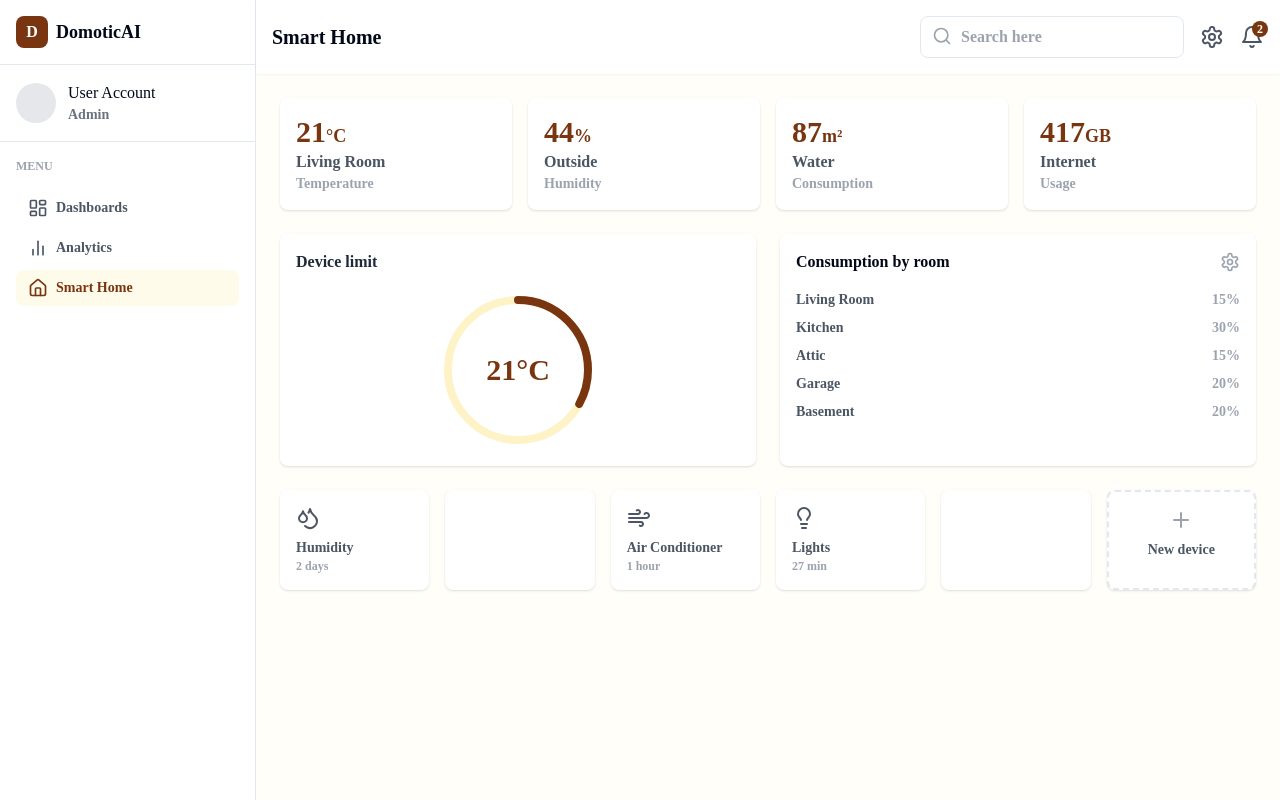
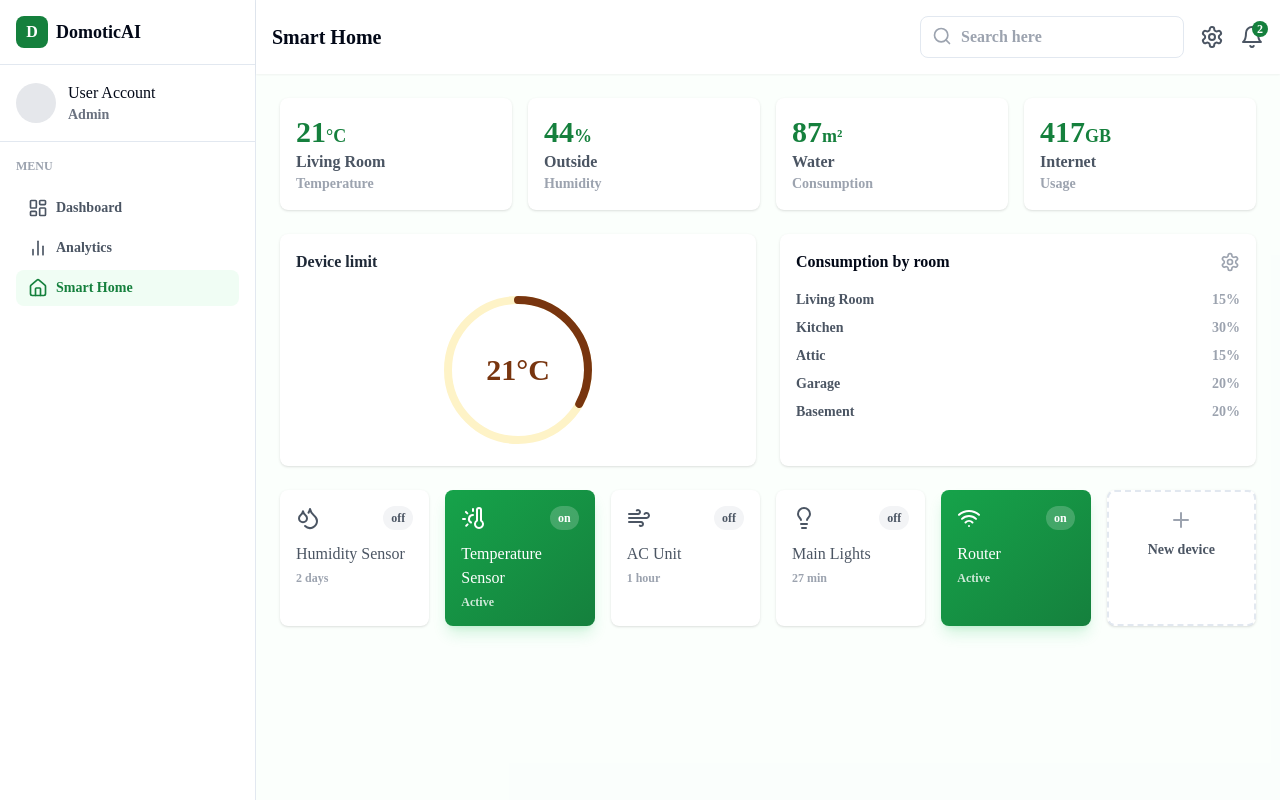
Before and after one commit to Greeshma855/DomoticAI, a React (Vite) app in the folder frontend/: page /dashboard in a window 1280 px wide. Built offline with nearby package versions, Linux system fonts and the light colour scheme; a web font is replaced by a local one.

Commit message:
Dashboard updated

```diff
--- a/frontend/src/SmartHomeDashboard.jsx
+++ b/frontend/src/SmartHomeDashboard.jsx
@@ -1,29 +1,25 @@
-import React from 'react';
-import { useNavigate } from 'react-router-dom';
 import {
+  BarChart2,
   Bell,
+  Droplets,
+  Home,
+  LayoutDashboard,
+  Lightbulb,
+  Plus,
   Search,
   Settings,
-  Plus,
   ThermometerSun,
-  Droplets,
   Wifi,
   Wind,
-  Lightbulb,
-  LayoutDashboard,
-  BarChart2,
-  Compass,
-  ShoppingCart,
-  Users,
-  Home,
-  FileText,
-  Boxes,
-  Key
+  X
 } from 'lucide-react';
+import React, { useState } from 'react';
+import { useNavigate } from 'react-router-dom';
 import TemperatureControlCard from './TemperatureControl';
 
-const Card = ({ children, className = '' }) => (
-  <div className={`bg-white rounded-lg shadow ${className}`}>
+// ... (previous code remains the same until the SmartHomeDashboard component's device card section)
+const Card = ({ children, className = '', onClick }) => (
+  <div className={`bg-white rounded-lg shadow ${className}`} onClick={onClick}>
     {children}
   </div>
 );
@@ -34,28 +30,104 @@ const CardContent = ({ children, className = '' }) => (
   </div>
 );
 
+const DeviceIcon = ({ type, className }) => {
+  const icons = {
+    'Humidity': Droplets,
+    'Temperature': ThermometerSun,
+    'Air Conditioner': Wind,
+    'Lights': Lightbulb,
+    'Wi-fi': Wifi
+  };
+
+  const IconComponent = icons[type];
+  return IconComponent ? <IconComponent className={className} /> : null;
+};
+
+const Modal = ({ isOpen, onClose, onSubmit }) => {
+  const [deviceName, setDeviceName] = useState('');
+  const [deviceType, setDeviceType] = useState('Humidity');
+
+  const handleSubmit = (e) => {
+    e.preventDefault();
+    onSubmit({
+      name: deviceName,
+      type: deviceType,
+      status: 'off',
+      lastActive: 'Just added'
+    });
+    setDeviceName('');
+    setDeviceType('Humidity');
+    onClose();
+  };
+
+  if (!isOpen) return null;
+
+  const deviceTypes = ['Humidity', 'Temperature', 'Air Conditioner', 'Lights', 'Wi-fi'];
+
+  return (
+    <div className="fixed inset-0 bg-black bg-opacity-50 flex items-center justify-center z-50">
+      <div className="bg-white rounded-lg p-6 w-96">
+        <div className="flex justify-between items-center mb-4">
+          <h2 className="text-xl font-bold">Add New Device</h2>
+          <button onClick={onClose} className="text-gray-500 hover:text-gray-700">
+            <X className="h-6 w-6" />
+          </button>
+        </div>
+        <form onSubmit={handleSubmit} className="space-y-4">
+          <div>
+            <label className="block text-sm font-medium text-gray-700">Device Name</label>
+            <input
+              type="text"
+              value={deviceName}
+              onChange={(e) => setDeviceName(e.target.value)}
+              className="mt-1 block w-full rounded-md border border-gray-300 px-3 py-2"
+              required
+            />
+          </div>
+          <div>
+            <label className="block text-sm font-medium text-gray-700">Device Type</label>
+            <select
+              value={deviceType}
+              onChange={(e) => setDeviceType(e.target.value)}
+              className="mt-1 block w-full rounded-md border border-gray-300 px-3 py-2"
+            >
+              {deviceTypes.map(type => (
+                <option key={type} value={type}>{type}</option>
+              ))}
+            </select>
+          </div>
+          <button
+            type="submit"
+            className="w-full bg-green-600 text-white py-2 px-4 rounded-md hover:bg-green-700"
+          >
+            Add Device
+          </button>
+        </form>
+      </div>
+    </div>
+  );
+};
+
 const Sidebar = () => {
   const navigate = useNavigate();
 
   const menuItems = [
-    { icon: LayoutDashboard, label: 'Dashboards', href: '/dashboard' },
+    { icon: LayoutDashboard, label: 'Dashboard', href: '/dashboard' },
     { icon: BarChart2, label: 'Analytics', href: '/analytics' },
     { icon: Home, label: 'Smart Home', href: '/dashboard', active: true },
   ];
 
   return (
     <div className="w-64 h-screen bg-white border-r flex flex-col">
-      {/* Logo Section */}
       <div className="p-4 border-b">
         <div className="flex items-center space-x-2">
-          <div className="w-8 h-8 bg-amber-900 rounded-lg flex items-center justify-center">
+          <div className="w-8 h-8 bg-green-700 rounded-lg flex items-center justify-center">
             <span className="text-white font-bold">D</span>
           </div>
           <span className="font-semibold text-lg">DomoticAI</span>
         </div>
       </div>
 
-      {/* User Profile */}
       <div className="p-4 border-b">
         <div className="flex items-center space-x-3">
           <div className="w-10 h-10 rounded-full bg-gray-200"></div>
@@ -66,7 +138,6 @@ const Sidebar = () => {
         </div>
       </div>
 
-      {/* Main Menu */}
       <div className="flex-1 overflow-y-auto">
         <div className="p-4">
           <div className="text-xs font-semibold text-gray-400 uppercase mb-4">Menu</div>
@@ -81,7 +152,7 @@ const Sidebar = () => {
                 }}
                 className={`flex items-center space-x-2 px-3 py-2 rounded-lg text-sm ${
                   item.active
-                    ? 'bg-amber-50 text-amber-900'
+                    ? 'bg-green-50 text-green-700'
                     : 'text-gray-600 hover:bg-gray-50'
                 }`}
               >
@@ -91,16 +162,23 @@ const Sidebar = () => {
             ))}
           </nav>
         </div>
-
-        {/* Sub Menu */}
-
       </div>
     </div>
   );
 };
 
 const SmartHomeDashboard = () => {
-  const rooms = ['Cameras', 'Kitchen', 'Living', 'Attic'];
+// ... (previous state and handlers remain the same)
+
+  const [isModalOpen, setIsModalOpen] = useState(false);
+  const [devices, setDevices] = useState([
+    { name: 'Humidity Sensor', type: 'Humidity', status: 'off', lastActive: '2 days' },
+    { name: 'Temperature Sensor', type: 'Temperature', status: 'on', lastActive: 'Active' },
+    { name: 'AC Unit', type: 'Air Conditioner', status: 'off', lastActive: '1 hour' },
+    { name: 'Main Lights', type: 'Lights', status: 'off', lastActive: '27 min' },
+    { name: 'Router', type: 'Wi-fi', status: 'on', lastActive: 'Active' }
+  ]);
+
   const stats = [
     { value: '21', unit: '°C', label: 'Living Room', sublabel: 'Temperature' },
     { value: '44', unit: '%', label: 'Outside', sublabel: 'Humidity' },
@@ -116,20 +194,32 @@ const SmartHomeDashboard = () => {
     { room: 'Basement', percentage: 20 }
   ];
 
-  const devices = [
-    { name: 'Humidity', icon: Droplets, status: 'off', lastActive: '2 days' },
-    { name: 'Temperature', icon: ThermometerSun, status: 'on', lastActive: 'Active' },
-    { name: 'Air Conditioner', icon: Wind, status: 'off', lastActive: '1 hour' },
-    { name: 'Lights', icon: Lightbulb, status: 'off', lastActive: '27 min' },
-    { name: 'Wi-fi', icon: Wifi, status: 'on', lastActive: 'Active' }
-  ];
+  const handleAddDevice = (newDevice) => {
+    setDevices(prevDevices => [...prevDevices, newDevice]);
+  };
+
+  const toggleDevice = (index) => {
+    setDevices(prevDevices =>
+      prevDevices.map((device, i) => {
+        if (i === index) {
+          const newStatus = device.status === 'on' ? 'off' : 'on';
+          return {
+            ...device,
+            status: newStatus,
+            lastActive: newStatus === 'on' ? 'Active' : 'Just now'
+          };
+        }
+        return device;
+      })
+    );
+  };
 
 return (
   <div className="flex">
     <Sidebar />
     <div className="flex-1">
-        <div className="min-h-screen bg-amber-50/30">
-          {/* Header */}
+      <div className="min-h-screen bg-green-50/30">
+        {/* ... (previous header and stats sections remain the same) */}
                  <header className="bg-white p-4 flex justify-between items-center shadow-sm">
            <div className="flex items-center space-x-4">
               <h1 className="text-xl font-bold">Smart Home</h1>
@@ -146,21 +236,18 @@ const SmartHomeDashboard = () => {
               <Settings className="h-6 w-6 text-gray-600" />
               <div className="relative">
                 <Bell className="h-6 w-6 text-gray-600" />
-                <span className="absolute -top-1 -right-1 h-4 w-4 bg-amber-900 rounded-full text-white text-xs flex items-center justify-center">
+                <span className="absolute -top-1 -right-1 h-4 w-4 bg-green-700 rounded-full text-white text-xs flex items-center justify-center">
                   2
                 </span>
               </div>
             </div>
           </header>
-
-          {/* Main Content */}
         <main className="p-6 space-y-6">
-            {/* Stats Grid */}
+          {/* ... (previous sections remain the same) */}
                       <div className="grid grid-cols-1 md:grid-cols-4 gap-4">
                {stats.map((stat) => (
-                <Card key={stat.label}>
-                  <CardContent>
-                    <div className="text-3xl font-bold text-amber-900">
+                <Card key={stat.label}>                   <CardContent>
+                     <div className="text-3xl font-bold text-green-700">
                        {stat.value}
                        <span className="text-lg">{stat.unit}</span>
                      </div>
@@ -171,11 +258,9 @@ const SmartHomeDashboard = () => {
                ))}
              </div>
 
-            {/* Device Controls */}
             <div className="grid grid-cols-1 md:grid-cols-2 gap-6">
               <TemperatureControlCard/>
 
-              {/* Room Consumption */}
               <Card>
                <CardContent>
                  <div className="flex justify-between items-center mb-4">
@@ -189,29 +274,64 @@ const SmartHomeDashboard = () => {
                      <div key={room.room} className="flex items-center justify-between">
                        <span className="text-sm text-gray-600">{room.room}</span>
                        <span className="text-sm text-gray-400">{room.percentage}%</span>
-                      </div>
-                    ))}
+                      </div>                    ))}
                   </div>
                 </CardContent>
               </Card>
             </div>
 
-            {/* Device Controls Grid */}
+
           <div className="grid grid-cols-2 md:grid-cols-6 gap-4">
-              {devices.map((device) => (
-                <Card key={device.name} className={device.status === 'on' ? 'bg-amber-900 text-white' : ''}>
-                  <CardContent>
-                    <device.icon className={`h-6 w-6 ${device.status === 'on' ? 'text-white' : 'text-gray-600'}`} />
-                    <div className={`mt-2 text-sm ${device.status === 'on' ? 'text-white' : 'text-gray-600'}`}>
+            {devices.map((device, index) => (
+              <Card
+                key={`${device.name}-${index}`}
+                className={`cursor-pointer transition-all duration-300 transform hover:scale-105 ${
+                  device.status === 'on'
+                    ? 'bg-gradient-to-br from-green-600 to-green-700 shadow-lg shadow-green-500/20'
+                    : 'bg-white hover:shadow-md hover:border-green-100'
+                }`}
+                onClick={() => toggleDevice(index)}
+              >
+                <CardContent className={`${device.status === 'on' ? 'text-white' : ''}`}>
+                  <div className="flex justify-between items-center">
+                    <DeviceIcon
+                      type={device.type}
+                      className={`h-6 w-6 ${
+                        device.status === 'on'
+                          ? 'text-white'
+                          : 'text-gray-600'
+                      }`}
+                    />
+                    <div className={`px-2 py-1 rounded-full text-xs ${
+                      device.status === 'on'
+                        ? 'bg-white/20 text-white'
+                        : 'bg-gray-100 text-gray-600'
+                    }`}>
+                      {device.status}
+                    </div>
+                  </div>
+                  <div className={`mt-3 font-medium ${
+                    device.status === 'on'
+                      ? 'text-white'
+                      : 'text-gray-600'
+                  }`}>
                     {device.name}
                   </div>
-                    <div className={`text-xs ${device.status === 'on' ? 'text-white/80' : 'text-gray-400'}`}>
+                  <div className={`text-xs mt-1 ${
+                    device.status === 'on'
+                      ? 'text-white/80'
+                      : 'text-gray-400'
+                  }`}>
                     {device.lastActive}
                   </div>
                 </CardContent>
               </Card>
             ))}
-              <Card className="border-2 border-dashed">
+
+            <Card
+              className="border-2 border-dashed cursor-pointer hover:border-green-500 transition-colors duration-200 hover:bg-green-50/50"
+              onClick={() => setIsModalOpen(true)}
+            >
               <CardContent className="flex flex-col items-center justify-center">
                 <Plus className="h-6 w-6 text-gray-400" />
                 <span className="mt-2 text-sm text-gray-600">New device</span>
@@ -221,348 +341,13 @@ const SmartHomeDashboard = () => {
         </main>
       </div>
     </div>
+    <Modal
+      isOpen={isModalOpen}
+      onClose={() => setIsModalOpen(false)}
+      onSubmit={handleAddDevice}
+    />
   </div>
 );
 };
 
 export default SmartHomeDashboard;
-
-
-
-//the below code can be used as device component in sidebar
-
-// import React, { useState } from 'react';
-// import { useNavigate } from 'react-router-dom';
-// import {
-//   Bell,
-//   Search,
-//   Settings,
-//   Plus,
-//   ThermometerSun,
-//   Droplets,
-//   Wifi,
-//   Wind,
-//   Lightbulb,
-//   LayoutDashboard,
-//   BarChart2,
-//   Compass,
-//   ShoppingCart,
-//   Users,
-//   Home,
-//   FileText,
-//   Boxes,
-//   Key,
-//   X
-// } from 'lucide-react';
-// import TemperatureControlCard from './TemperatureControl';
-
-// const Card = ({ children, className = '', onClick }) => (
-//   <div
-//     className={`bg-white rounded-lg shadow ${className}`}
-//     onClick={onClick}
-//   >
-//     {children}
-//   </div>
-// );
-
-// const CardContent = ({ children, className = '' }) => (
-//   <div className={`p-4 ${className}`}>
-//     {children}
-//   </div>
-// );
-
-// const Sidebar = () => {
-//   const navigate = useNavigate();
-
-//   const menuItems = [
-//     { icon: LayoutDashboard, label: 'Dashboards', href: '/dashboard' },
-//     { icon: BarChart2, label: 'Analytics', href: '/analytics' },
-//     { icon: Compass, label: 'Discover', href: '/discover' },
-//     { icon: ShoppingCart, label: 'Sales', href: '/sales' },
-//     { icon: Home, label: 'Smart Home', href: '/dashboard', active: true },
-//   ];
-
-//   const subMenuItems = [
-//     { icon: FileText, label: 'Pages', href: '/pages' },
-//     { icon: Boxes, label: 'Applications', href: '/apps' },
-//     { icon: ShoppingCart, label: 'E-commerce', href: '/ecommerce' },
-//     { icon: Key, label: 'Authentication', href: '/auth' },
-//   ];
-
-//   return (
-//     <div className="w-64 h-screen bg-white border-r flex flex-col">
-//       {/* Logo Section */}
-//       <div className="p-4 border-b">
-//         <div className="flex items-center space-x-2">
-//           <div className="w-8 h-8 bg-amber-900 rounded-lg flex items-center justify-center">
-//             <span className="text-white font-bold">D</span>
-//           </div>
-//           <span className="font-semibold text-lg">DomoticAI</span>
-//         </div>
-//       </div>
-
-//       {/* User Profile */}
-//       <div className="p-4 border-b">
-//         <div className="flex items-center space-x-3">
-//           <div className="w-10 h-10 rounded-full bg-gray-200"></div>
-//           <div>
-//             <div className="font-medium">User Account</div>
-//             <div className="text-sm text-gray-500">Admin</div>
-//           </div>
-//         </div>
-//       </div>
-
-//       {/* Main Menu */}
-//       <div className="flex-1 overflow-y-auto">
-//         <div className="p-4">
-//           <div className="text-xs font-semibold text-gray-400 uppercase mb-4">Menu</div>
-//           <nav className="space-y-1">
-//             {menuItems.map((item) => (
-//               <a
-//                 key={item.label}
-//                 href={item.href}
-//                 onClick={(e) => {
-//                   e.preventDefault();
-//                   navigate(item.href);
-//                 }}
-//                 className={`flex items-center space-x-2 px-3 py-2 rounded-lg text-sm ${
-//                   item.active
-//                     ? 'bg-amber-50 text-amber-900'
-//                     : 'text-gray-600 hover:bg-gray-50'
-//                 }`}
-//               >
-//                 <item.icon className="w-5 h-5" />
-//                 <span>{item.label}</span>
-//               </a>
-//             ))}
-//           </nav>
-//         </div>
-
-//         {/* Sub Menu */}
-//         <div className="p-4">
-//           <div className="text-xs font-semibold text-gray-400 uppercase mb-4">Pages</div>
-//           <nav className="space-y-1">
-//             {subMenuItems.map((item) => (
-//               <a
-//                 key={item.label}
-//                 href={item.href}
-//                 onClick={(e) => {
-//                   e.preventDefault();
-//                   navigate(item.href);
-//                 }}
-//                 className="flex items-center space-x-2 px-3 py-2 rounded-lg text-sm text-gray-600 hover:bg-gray-50"
-//               >
-//                 <item.icon className="w-5 h-5" />
-//                 <span>{item.label}</span>
-//               </a>
-//             ))}
-//           </nav>
-//         </div>
-//       </div>
-//     </div>
-//   );
-// };
-
-// // Custom Modal Component
-// const Modal = ({ isOpen, onClose, children }) => {
-//   if (!isOpen) return null;
-
-//   return (
-//     <div className="fixed inset-0 z-50 flex items-center justify-center">
-//       <div
-//         className="absolute inset-0 bg-black/50"
-//         onClick={onClose}
-//       />
-//       <div className="relative bg-white rounded-lg shadow-lg w-full max-w-md p-6 mx-4">
-//         {children}
-//       </div>
-//     </div>
-//   );
-// };
-
-// const AddDeviceModal = ({ isOpen, onClose, onAddDevice }) => {
-//   const [newDevice, setNewDevice] = useState({
-//     name: '',
-//     type: '',
-//     status: 'off'
-//   });
-
-//   const deviceTypes = [
-//     { icon: Droplets, value: 'humidity', label: 'Humidity' },
-//     { icon: ThermometerSun, value: 'temperature', label: 'Temperature' },
-//     { icon: Wind, value: 'air', label: 'Air Conditioner' },
-//     { icon: Lightbulb, value: 'light', label: 'Light' },
-//     { icon: Wifi, value: 'wifi', label: 'Wi-Fi' }
-//   ];
-
-//   const handleSubmit = (e) => {
-//     e.preventDefault();
-//     const selectedType = deviceTypes.find(type => type.value === newDevice.type);
-//     if (!selectedType) return;
-
-//     onAddDevice({
-//       ...newDevice,
-//       icon: selectedType.icon,
-//       lastActive: 'Just added'
-//     });
-//     setNewDevice({ name: '', type: '', status: 'off' });
-//     onClose();
-//   };
-
-//   return (
-//     <Modal isOpen={isOpen} onClose={onClose}>
-//       <div className="flex justify-between items-center mb-4">
-//         <h2 className="text-xl font-semibold">Add New Device</h2>
-//         <button
-//           onClick={onClose}
-//           className="text-gray-500 hover:text-gray-700"
-//         >
-//           <X className="w-5 h-5" />
-//         </button>
-//       </div>
-
-//       <form onSubmit={handleSubmit} className="space-y-4">
-//         <div className="space-y-2">
-//           <label className="block text-sm font-medium text-gray-700">
-//             Device Name
-//           </label>
-//           <input
-//             required
-//             type="text"
-//             value={newDevice.name}
-//             onChange={(e) => setNewDevice({ ...newDevice, name: e.target.value })}
-//             placeholder="Enter device name"
-//             className="w-full px-3 py-2 border rounded-lg focus:outline-none focus:ring-2 focus:ring-amber-500"
-//           />
-//         </div>
-
-//         <div className="space-y-2">
-//           <label className="block text-sm font-medium text-gray-700">
-//             Device Type
-//           </label>
-//           <select
-//             required
-//             value={newDevice.type}
-//             onChange={(e) => setNewDevice({ ...newDevice, type: e.target.value })}
-//             className="w-full px-3 py-2 border rounded-lg focus:outline-none focus:ring-2 focus:ring-amber-500"
-//           >
-//             <option value="">Select device type</option>
-//             {deviceTypes.map((type) => (
-//               <option key={type.value} value={type.value}>
-//                 {type.label}
-//               </option>
-//             ))}
-//           </select>
-//         </div>
-
-//         <div className="flex justify-end space-x-3 mt-6">
-//           <button
-//             type="button"
-//             onClick={onClose}
-//             className="px-4 py-2 border rounded-lg hover:bg-gray-50"
-//           >
-//             Cancel
-//           </button>
-//           <button
-//             type="submit"
-//             className="px-4 py-2 bg-amber-900 text-white rounded-lg hover:bg-amber-800"
-//           >
-//             Add Device
-//           </button>
-//         </div>
-//       </form>
-//     </Modal>
-//   );
-// };
-
-// const SmartHomeDashboard = () => {
-//   const [isAddDeviceOpen, setIsAddDeviceOpen] = useState(false);
-//   const [devices, setDevices] = useState([
-//     { name: 'Humidity', icon: Droplets, status: 'off', lastActive: '2 days' },
-//     { name: 'Temperature', icon: ThermometerSun, status: 'on', lastActive: 'Active' },
-//     { name: 'Air Conditioner', icon: Wind, status: 'off', lastActive: '1 hour' },
-//     { name: 'Lights', icon: Lightbulb, status: 'off', lastActive: '27 min' },
-//     { name: 'Wi-fi', icon: Wifi, status: 'on', lastActive: 'Active' }
-//   ]);
-
-//   const handleAddDevice = (newDevice) => {
-//     setDevices([...devices, newDevice]);
-//   };
-
-//   const toggleDeviceStatus = (index) => {
-//     const updatedDevices = [...devices];
-//     updatedDevices[index] = {
-//       ...updatedDevices[index],
-//       status: updatedDevices[index].status === 'on' ? 'off' : 'on',
-//       lastActive: updatedDevices[index].status === 'off' ? 'Active' : 'Just now'
-//     };
-//     setDevices(updatedDevices);
-//   };
-
-//   const rooms = ['Cameras', 'Kitchen', 'Living', 'Attic'];
-//   const stats = [
-//     { value: '21', unit: '°C', label: 'Living Room', sublabel: 'Temperature' },
-//     { value: '44', unit: '%', label: 'Outside', sublabel: 'Humidity' },
-//     { value: '87', unit: 'm²', label: 'Water', sublabel: 'Consumption' },
-//     { value: '417', unit: 'GB', label: 'Internet', sublabel: 'Usage' }
-//   ];
-
-//   const roomConsumption = [
-//     { room: 'Living Room', percentage: 15 },
-//     { room: 'Kitchen', percentage: 30 },
-//     { room: 'Attic', percentage: 15 },
-//     { room: 'Garage', percentage: 20 },
-//     { room: 'Basement', percentage: 20 }
-//   ];
-
-//   return (
-//     <div className="flex">
-//       <Sidebar />
-//       <div className="flex-1">
-//         <div className="min-h-screen bg-amber-50/30">
-//           {/* ... Keep existing header and other sections ... */}
-
-//           {/* Device Controls Grid */}
-//           <div className="grid grid-cols-2 md:grid-cols-6 gap-4 p-6">
-//             {devices.map((device, index) => (
-//               <Card
-//                 key={`${device.name}-${index}`}
-//                 className={`cursor-pointer transition-all duration-200 hover:shadow-lg ${
-//                   device.status === 'on' ? 'bg-amber-900 text-white' : ''
-//                 }`}
-//                 onClick={() => toggleDeviceStatus(index)}
-//               >
-//                 <CardContent>
-//                   <device.icon className={`h-6 w-6 ${device.status === 'on' ? 'text-white' : 'text-gray-600'}`} />
-//                   <div className={`mt-2 text-sm ${device.status === 'on' ? 'text-white' : 'text-gray-600'}`}>
-//                     {device.name}
-//                   </div>
-//                   <div className={`text-xs ${device.status === 'on' ? 'text-white/80' : 'text-gray-400'}`}>
-//                     {device.lastActive}
-//                   </div>
-//                 </CardContent>
-//               </Card>
-//             ))}
-//             <Card
-//               className="border-2 border-dashed cursor-pointer hover:border-amber-900/20 transition-all duration-200 hover:shadow-lg"
-//               onClick={() => setIsAddDeviceOpen(true)}
-//             >
-//               <CardContent className="flex flex-col items-center justify-center">
-//                 <Plus className="h-6 w-6 text-gray-400" />
-//                 <span className="mt-2 text-sm text-gray-600">New device</span>
-//               </CardContent>
-//             </Card>
-//           </div>
-
-//           <AddDeviceModal
-//             isOpen={isAddDeviceOpen}
-//             onClose={() => setIsAddDeviceOpen(false)}
-//             onAddDevice={handleAddDevice}
-//           />
-//         </div>
-//       </div>
-//     </div>
-//   );
-// };
-
-// export default SmartHomeDashboard;
```
Lines whose indentation alone changed are shown as unchanged.
